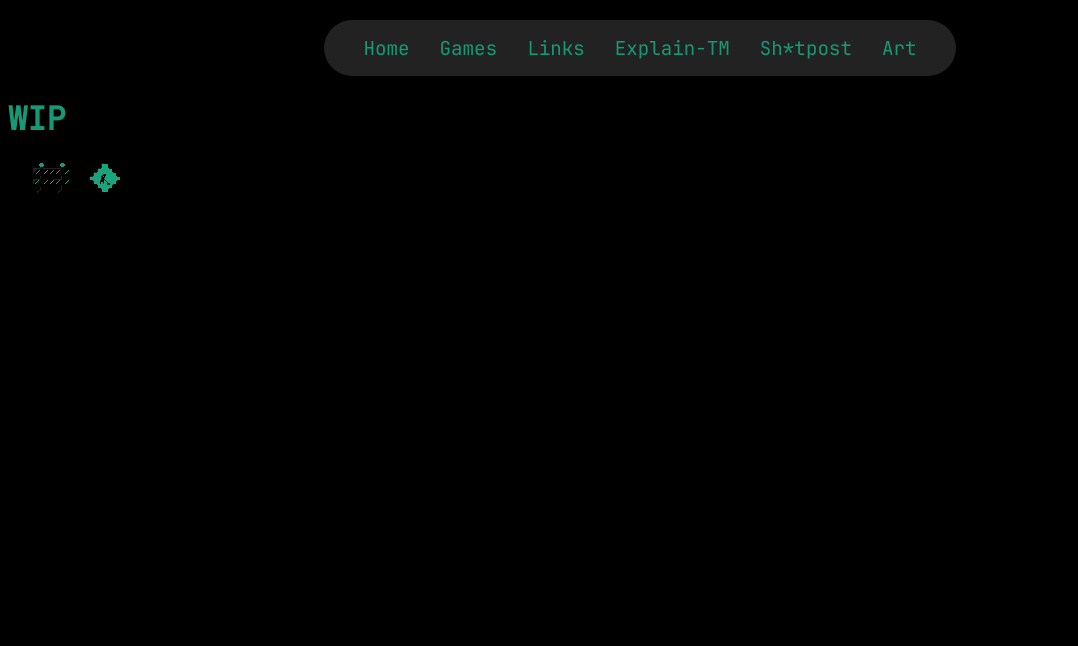
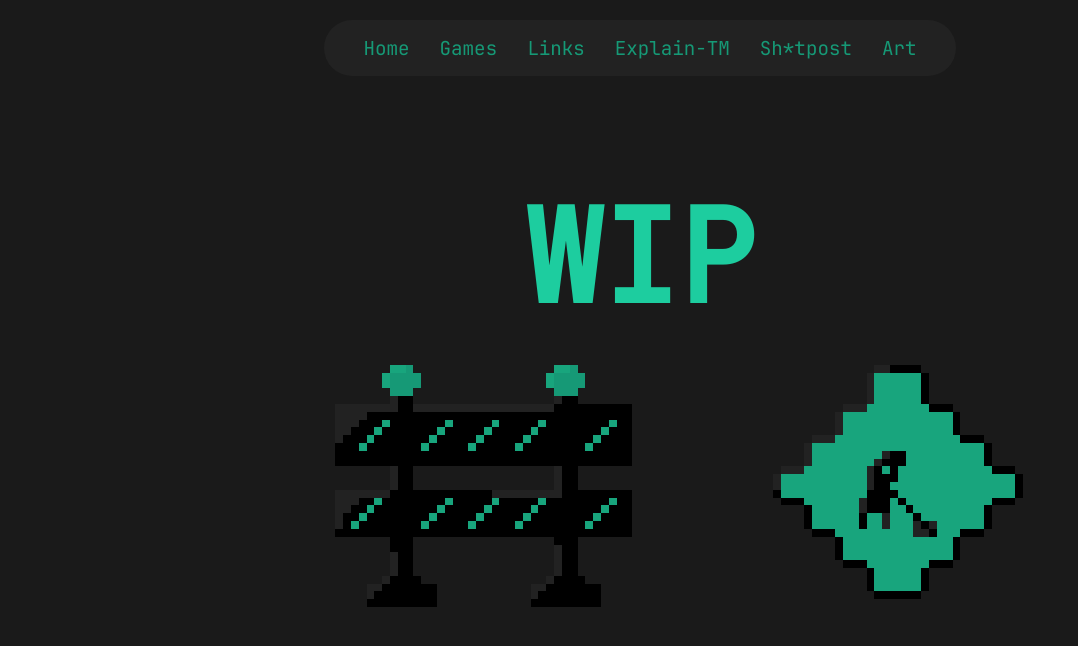
Before and after one commit to mereMint/o7MintDOTdev, a website: page src/html/Explain-TM.html in a window 1280 px wide. Shown: the top 646 px of the page, without its empty margins (0-1078 px from the left). Drawn offline with Linux system fonts and the light colour scheme.

Commit message:
better fixes

```diff
--- a/src/html/Explain-TM.html
+++ b/src/html/Explain-TM.html
@@ -5,7 +5,7 @@
     <meta charset="UTF-8">
     <meta name="viewport" content="width=device-width, initial-scale=1.0">
     <link rel="stylesheet" href="../styles/generic.css?v=1">
-    <link rel="stylesheet" href="../">
+    <link rel="stylesheet" href="../styles/const.css?v=1">
     <title>Links</title>
 </head>
 
--- a/src/styles/const.css
+++ b/src/styles/const.css
@@ -1,7 +1,50 @@
+/* Centering Layout */
+body {
+    display: flex;
+    flex-direction: column;
+    justify-content: center;
+    align-items: center;
+    text-align: center;
+    min-height: 100vh;
+    margin: 0;
+    /* Brighter background for visibility */
+    background-color: #1a1a1a !important;
+    position: relative;
+    /* Context for absolute children */
+}
+
+/* Pin Header to top */
+header {
+    position: absolute;
+    top: 0;
+    width: 100%;
+}
+
+#main-title {
+    margin-bottom: 1rem;
+}
+
+h1#txt {
+    /* Much larger header */
+    font-size: 8rem;
+    color: #1DCD9F;
+    margin: 0;
+    line-height: 1;
+}
+
 img {
     image-rendering: pixelated;
-    width: 10vw;
-    height: 2vh;
+    max-width: 1000px;
+    width: 90%;
+    height: auto;
+    object-fit: contain;
+    /* Image ~1.5x relative visual weight */
+    margin-top: 20px;
+}
+
+#box {
+    display: flex;
+    flex-direction: column;
+    justify-content: center;
     align-items: center;
-    justify-content: center;
 }
--- a/src/styles/generic.css
+++ b/src/styles/generic.css
@@ -21,6 +21,8 @@ body {
     /* Ensure movement space */
     position: relative;
     overflow-x: hidden;
+    margin: 0;
+    /* Reset default margin for consistent header positioning */
 }
 
 
```
Also changed, not shown: src/html/Game.html (+3 -3 lines), src/html/GameHub.html (+3 -3 lines), src/html/Post.html (+3 -3 lines), 1 other file.
